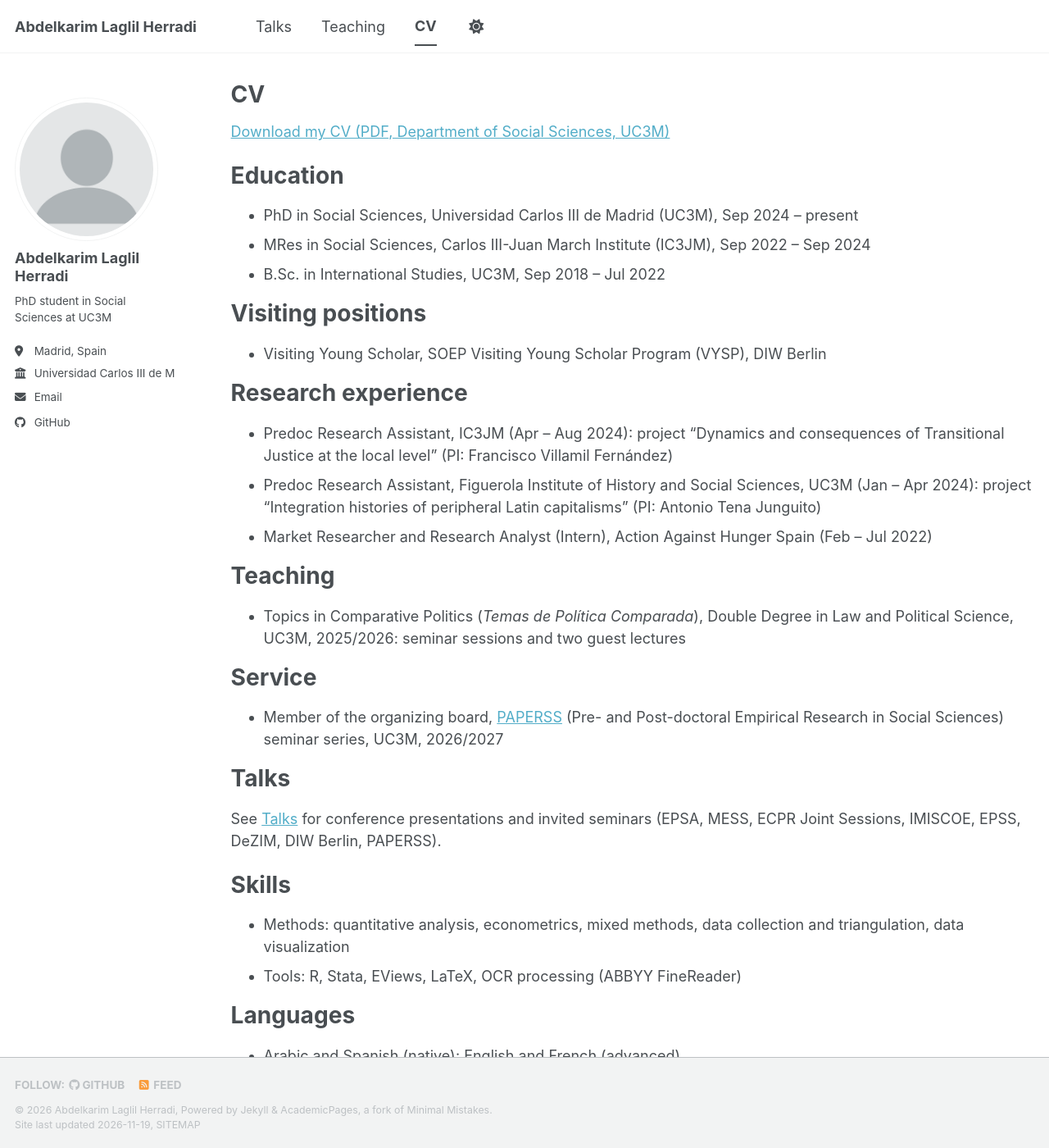
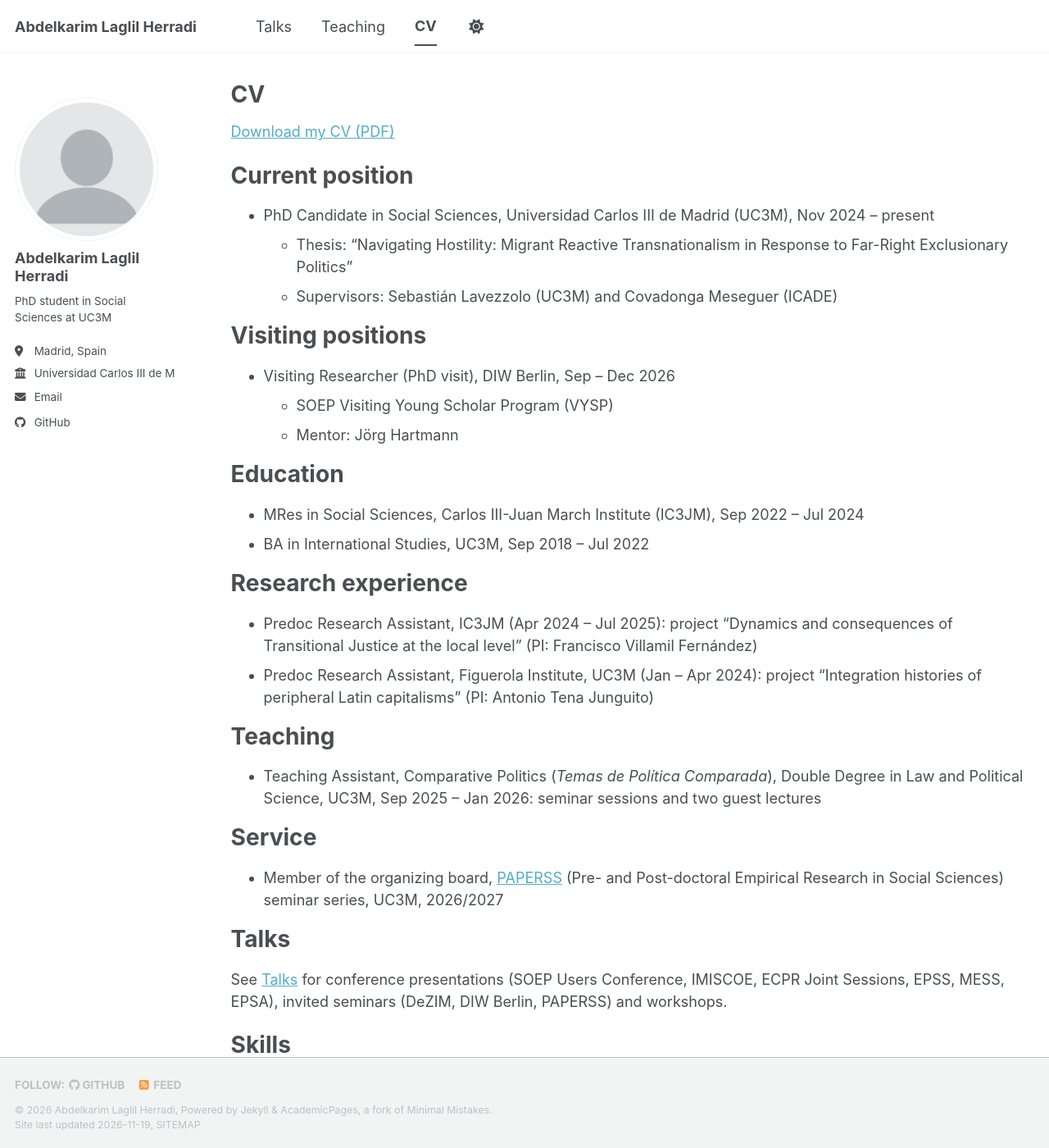
Before and after one commit to AbdelkarimLaglil/AbdelkarimLaglil.github.io, a Jekyll site: the page built from _pages/cv.md, in a window 1280 px wide and 1400 px high. Shown: the whole window at 82% size. Built offline with Jekyll 4.4.1, drawn with Linux system fonts in a browser that asks for light colours; a script bundle is joined from its source files by our own code; a style sheet for code colours, icons or effects is not loaded.

Commit message:
Update CV, talks, teaching and bio from latest CV
Co-Authored-By: Claude Sonnet 5.5 <noreply@anthropic.com>
Claude-Session: https://claude.ai/code/session_017vH5ZQkLibWayVuG7moGCB

```diff
--- a/_pages/cv.md
+++ b/_pages/cv.md
@@ -7,27 +7,33 @@ redirect_from:
   - /resume
 ---
 
-[Download my CV (PDF, Department of Social Sciences, UC3M)](https://uc3m.es/departamento-ciencias-sociales/media/departamento-ciencias-sociales/doc/archivo/doc_laglil-abdelkarim/phd_cv_for_carlos_iii_webpage.pdf)
+[Download my CV (PDF)](https://www.uc3m.es/departamento-ciencias-sociales/media/departamento-ciencias-sociales/doc/archivo/doc_laglil-abdelkarim/cv_abdelkarim_26.pdf)
+
+Current position
+======
+* PhD Candidate in Social Sciences, Universidad Carlos III de Madrid (UC3M), Nov 2024 – present
+  * Thesis: "Navigating Hostility: Migrant Reactive Transnationalism in Response to Far-Right Exclusionary Politics"
+  * Supervisors: Sebastián Lavezzolo (UC3M) and Covadonga Meseguer (ICADE)
+
+Visiting positions
+======
+* Visiting Researcher (PhD visit), DIW Berlin, Sep – Dec 2026
+  * SOEP Visiting Young Scholar Program (VYSP)
+  * Mentor: Jörg Hartmann
 
 Education
 ======
-* PhD in Social Sciences, Universidad Carlos III de Madrid (UC3M), Sep 2024 – present
-* MRes in Social Sciences, Carlos III-Juan March Institute (IC3JM), Sep 2022 – Sep 2024
-* B.Sc. in International Studies, UC3M, Sep 2018 – Jul 2022
-
-Visiting positions
-======
-* Visiting Young Scholar, SOEP Visiting Young Scholar Program (VYSP), DIW Berlin
+* MRes in Social Sciences, Carlos III-Juan March Institute (IC3JM), Sep 2022 – Jul 2024
+* BA in International Studies, UC3M, Sep 2018 – Jul 2022
 
 Research experience
 ======
-* Predoc Research Assistant, IC3JM (Apr – Aug 2024): project "Dynamics and consequences of Transitional Justice at the local level" (PI: Francisco Villamil Fernández)
-* Predoc Research Assistant, Figuerola Institute of History and Social Sciences, UC3M (Jan – Apr 2024): project "Integration histories of peripheral Latin capitalisms" (PI: Antonio Tena Junguito)
-* Market Researcher and Research Analyst (Intern), Action Against Hunger Spain (Feb – Jul 2022)
+* Predoc Research Assistant, IC3JM (Apr 2024 – Jul 2025): project "Dynamics and consequences of Transitional Justice at the local level" (PI: Francisco Villamil Fernández)
+* Predoc Research Assistant, Figuerola Institute, UC3M (Jan – Apr 2024): project "Integration histories of peripheral Latin capitalisms" (PI: Antonio Tena Junguito)
 
 Teaching
 ======
-* Topics in Comparative Politics (*Temas de Política Comparada*), Double Degree in Law and Political Science, UC3M, 2025/2026: seminar sessions and two guest lectures
+* Teaching Assistant, Comparative Politics (*Temas de Política Comparada*), Double Degree in Law and Political Science, UC3M, Sep 2025 – Jan 2026: seminar sessions and two guest lectures
 
 Service
 ======
@@ -35,12 +41,12 @@ Service
 
 Talks
 ======
-See [Talks]({{ site.baseurl }}/talks/) for conference presentations and invited seminars (EPSA, MESS, ECPR Joint Sessions, IMISCOE, EPSS, DeZIM, DIW Berlin, PAPERSS).
+See [Talks]({{ site.baseurl }}/talks/) for conference presentations (SOEP Users Conference, IMISCOE, ECPR Joint Sessions, EPSS, MESS, EPSA), invited seminars (DeZIM, DIW Berlin, PAPERSS) and workshops.
 
 Skills
 ======
-* Methods: quantitative analysis, econometrics, mixed methods, data collection and triangulation, data visualization
-* Tools: R, Stata, EViews, LaTeX, OCR processing (ABBYY FineReader)
+* Methods: quantitative analysis, econometrics, mixed methods, data collection and curation, hypothesis testing
+* Software: R, Stata, EViews, LaTeX, ABBYY FineReader
 
 Languages
 ======
```
Also changed, not shown: _pages/about.md (+1 -1 lines), _pages/talks.md (+13 -6 lines), _pages/teaching.md (+2 -1 lines).
